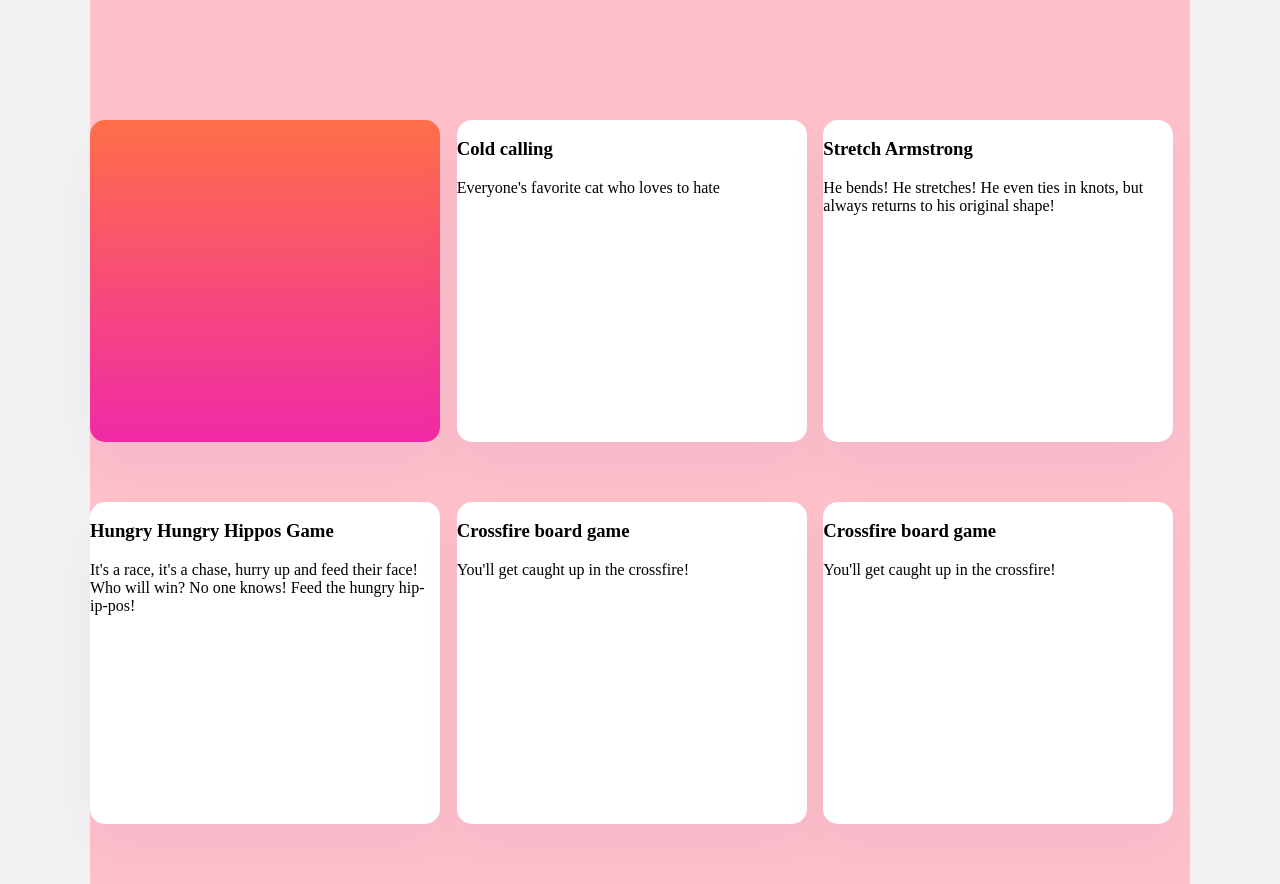
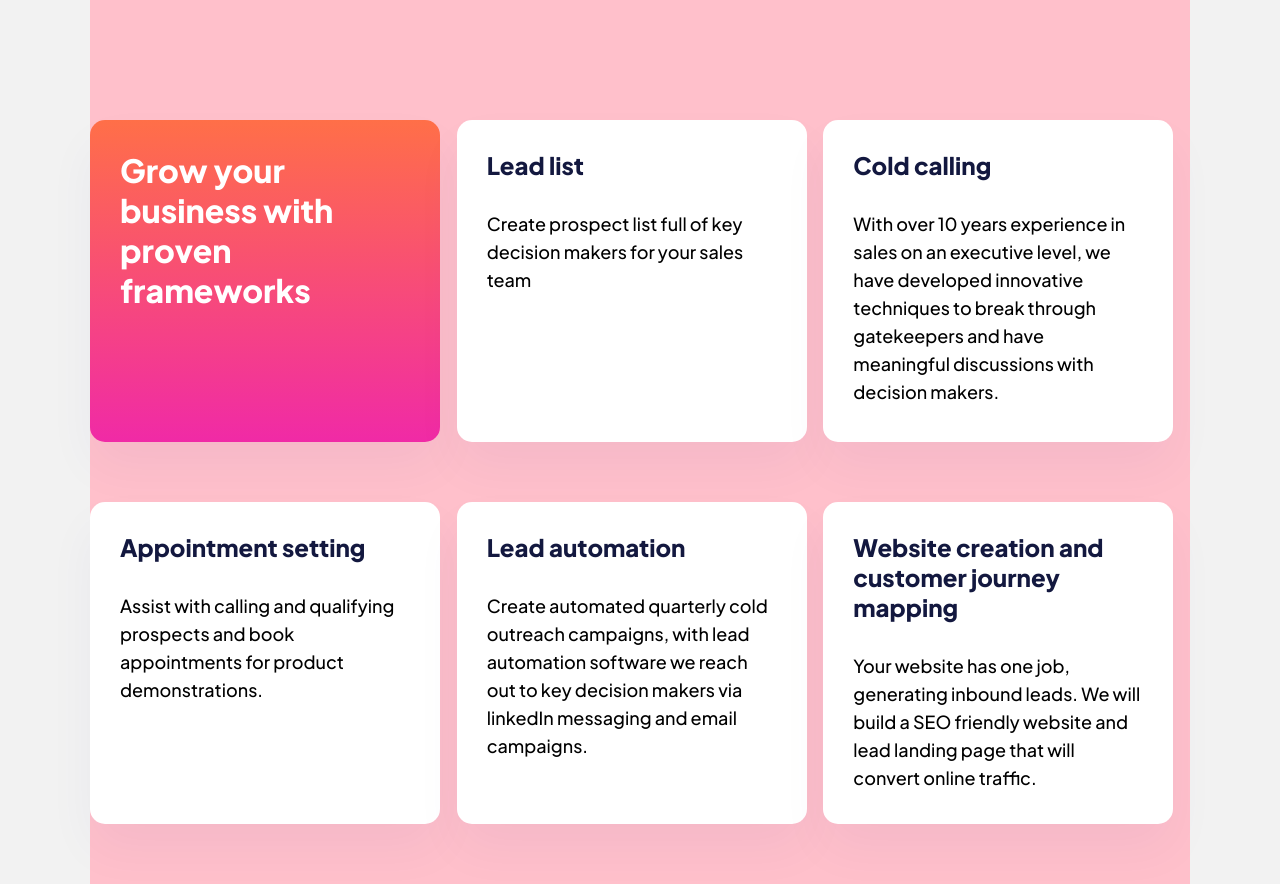
Before and after one commit to shaunvan119/slv-sales-landing-page, a React (Create React App) app: page / in a window 1280 px wide. Shown: the part 600-1484 px from the top of the page. Built offline with nearby package versions, Linux system fonts and the light colour scheme.

Commit message:
updated grid section and product data

```diff
--- a/src/components/MainContent.js
+++ b/src/components/MainContent.js
@@ -4,14 +4,15 @@ import productsData from "./productsData"
 function MainContent() {
     const products = productsData.map(prod => (
         <div className="grid-container" key={prod.id}>
-            <h3>{prod.title}</h3>
-            <p>{prod.description}</p>
+            <h3 className="grid-title">{prod.title}</h3>
+            <p className="grid-paragraph">{prod.description}</p>
         </div>
     ))
 
     return (
         <div className="main-container">
         <div className="grid-container-one">
+        <h1 className="grid-header">Grow your business with proven frameworks</h1>
         </div>
         {products}
         </div>
--- a/src/components/ProductsData.js
+++ b/src/components/ProductsData.js
@@ -1,32 +1,32 @@
 export default  [
     {
         id: 1,
-        title: "Cold calling",
-        description: "Everyone's favorite cat who loves to hate",
+        title: "Lead list",
+        description: "Create prospect list full of key decision makers for your sales team",
 
     },
     {
         id: 2,
-        title: "Stretch Armstrong",
-        description: "He bends! He stretches! He even ties in knots, but always returns to his original shape!",
+        title: "Cold calling",
+        description: "With over 10 years experience in sales on an executive level, we have developed innovative techniques to break through gatekeepers and have meaningful discussions with decision makers.",
 
     },
     {
         id: 3,
-        title: "Hungry Hungry Hippos Game",
-        description: "It's a race, it's a chase, hurry up and feed their face! Who will win? No one knows! Feed the hungry hip-ip-pos!",
+        title: "Appointment setting",
+        description: "Assist with calling and qualifying prospects and book appointments for product demonstrations.",
 
     },
     {
         id: 4,
-        title: "Crossfire board game",
-        description: "You'll get caught up in the crossfire!",
+        title: "Lead automation",
+        description: "Create automated quarterly cold outreach campaigns, with lead automation software we reach out to key decision makers via linkedIn messaging and email campaigns.",
 
     },
     {
         id: 4,
-        title: "Crossfire board game",
-        description: "You'll get caught up in the crossfire!",
+        title: "Website creation and customer journey mapping",
+        description: "Your website has one job, generating inbound leads. We will build a SEO friendly website and lead landing page that will convert online traffic.",
 
     }
 ]
--- a/src/index.css
+++ b/src/index.css
@@ -62,6 +62,36 @@ border-radius: 15px;
 
 /*Typography and color*/
 
+.grid-header {
+  font-family: Plus Jakarta Sans;
+  font-size: 32px;
+  font-weight: 800;
+  line-height: 40px;
+  letter-spacing: 0px;
+  color: #FFFFFF;
+  margin: 30px;
+
+}
+
+.grid-title {
+  font-family: Plus Jakarta Sans;
+  font-size: 24px;
+  font-weight: 800;
+  line-height: 30px;
+  letter-spacing: 0px;
+  color: #13183F;
+  margin: 30px;
+}
+
+.grid-paragraph {
+  font-family: Plus Jakarta Sans;
+  font-size: 18px;
+  font-weight: 500;
+  line-height: 28px;
+  letter-spacing: 0px;
+  margin: 30px;
+
+}
 
 
 .heading {
```
